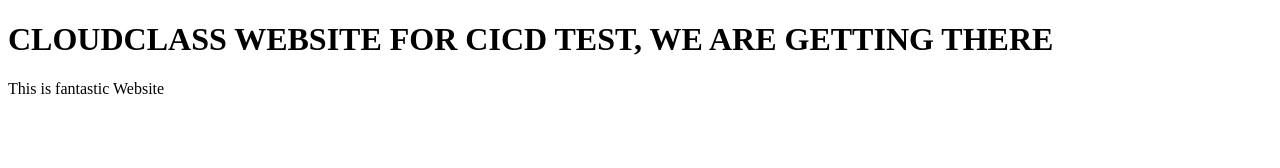
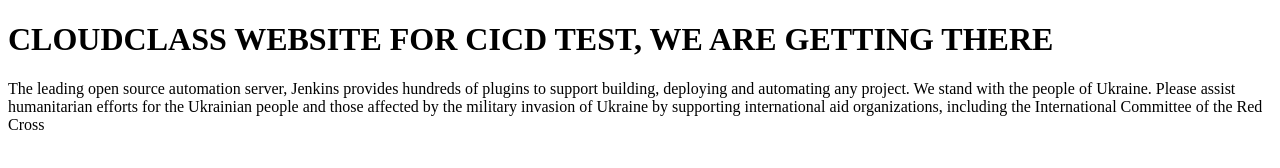
Before and after one commit to babs4ure/kloudklass1, a plain HTML site: page index.html in a window 1280 px wide. Drawn offline with Linux system fonts and the light colour scheme.

Commit message:
build auto

```diff
--- a/index.html
+++ b/index.html
@@ -5,6 +5,8 @@
   </head>
   <body>
     <h1>CLOUDCLASS WEBSITE FOR CICD TEST, WE ARE GETTING THERE</h1>
-    <p>This is fantastic Website</p>
+    <p>The leading open source automation server, Jenkins provides hundreds of plugins to support building, deploying and automating any project.
+
+ We stand with the people of Ukraine. Please assist humanitarian efforts for the Ukrainian people and those affected by the military invasion of Ukraine by supporting international aid organizations, including the International Committee of the Red Cross</p>
   </body>
 </html>
```
